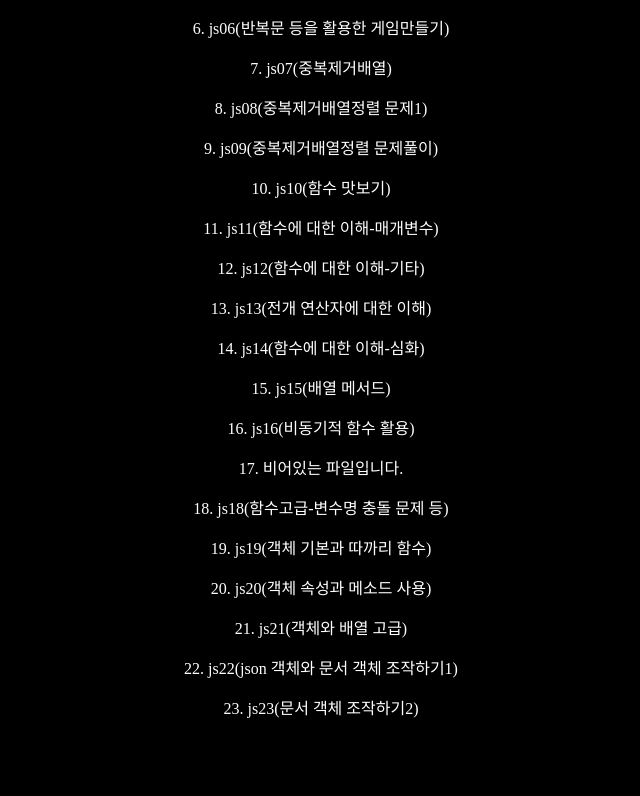
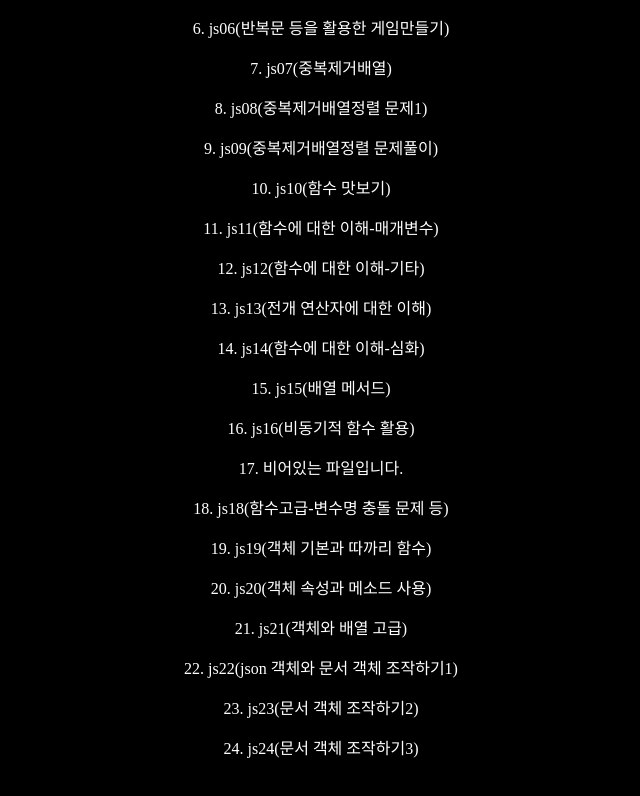
Before and after one commit to youngwan2/javascript_study, a plain HTML site: page index.html in a window 1280 px wide. Shown: the part 350-1146 px from the top of the page, without its empty margins (319-959 px from the left). Drawn offline with Linux system fonts and the light colour scheme.

Commit message:
index.html 파일 js24-00.html 경로 추가

```diff
--- a/index.html
+++ b/index.html
@@ -93,5 +93,6 @@
       </a>
     </p>
     <p><a href="./js23/js23-00.html">23. js23(문서 객체 조작하기2) </a></p>
+    <p><a href="./js24/js24-00.html">24. js24(문서 객체 조작하기3)</a></p>
   </body>
 </html>
```
